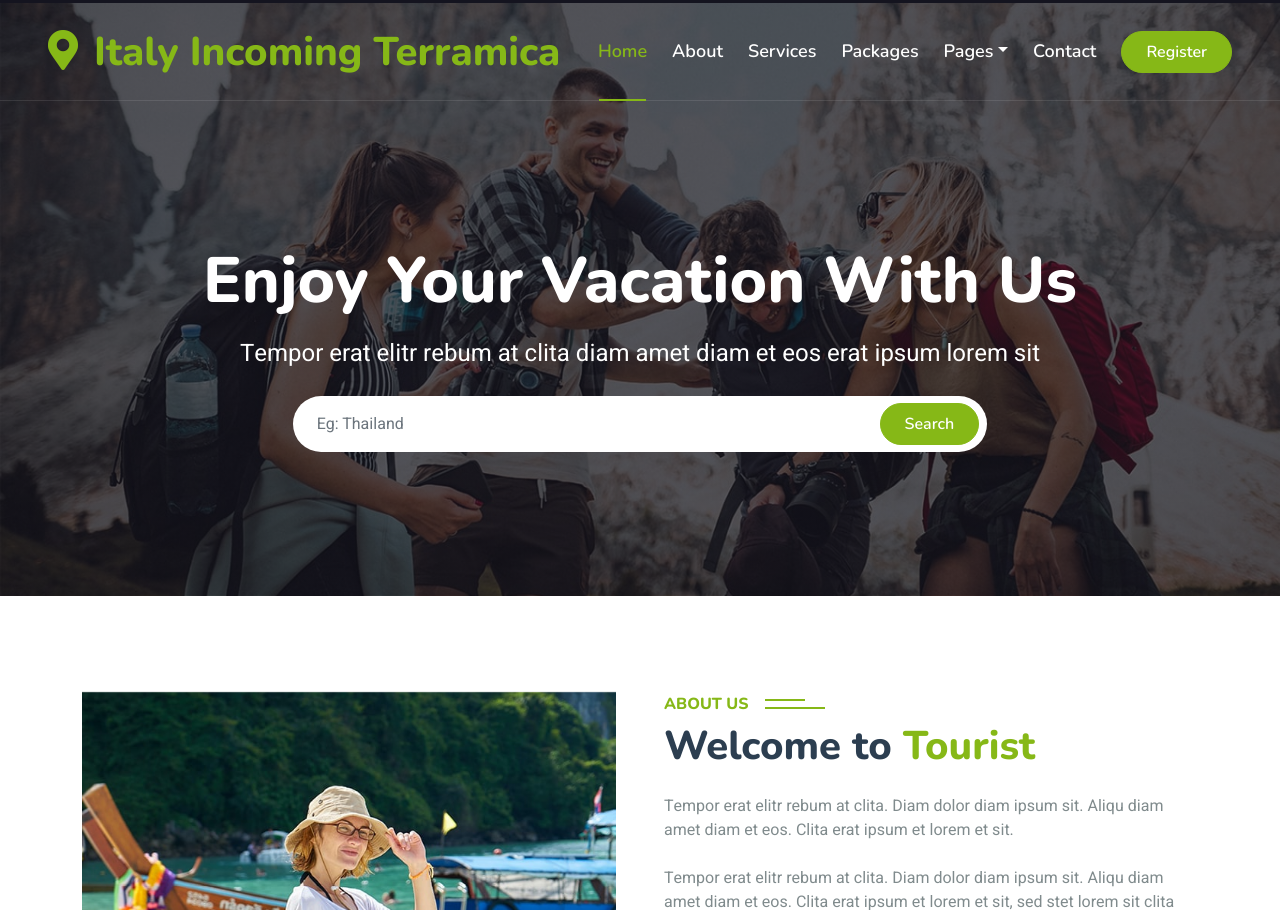
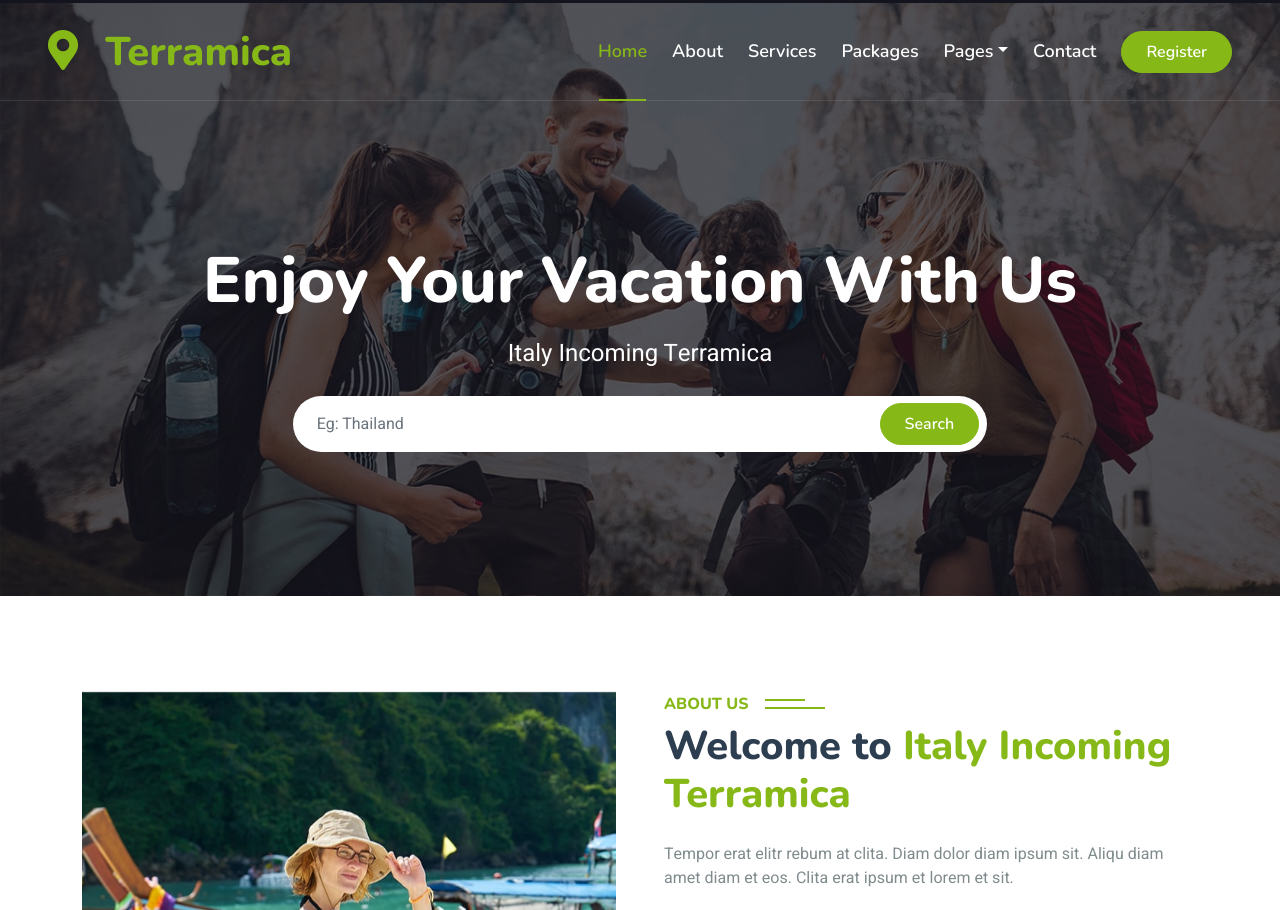
Before and after one commit to mahdibarka/italy__Incoming_Terramica, a plain HTML site: page index.html in a window 1280 px wide. Shown: the part 42-952 px from the top of the page. Drawn offline with nearby package versions, Linux system fonts and the light colour scheme.

Commit message:
Initial commit

```diff
--- a/index.html
+++ b/index.html
@@ -70,7 +70,7 @@
     <div class="container-fluid position-relative p-0">
         <nav class="navbar navbar-expand-lg navbar-light px-4 px-lg-5 py-3 py-lg-0">
             <a href="" class="navbar-brand p-0">
-                <h1 class="text-primary m-0"><i class="fa fa-map-marker-alt me-3"></i>Italy Incoming Terramica</h1>
+                <h1 class="text-primary m-0"><i class="fa fa-map-marker-alt me-3"></i> Terramica</h1>
                 <!-- <img src="img/logo.png" alt="Logo"> -->
             </a>
             <button class="navbar-toggler" type="button" data-bs-toggle="collapse" data-bs-target="#navbarCollapse">
@@ -103,7 +103,7 @@
                 <div class="row justify-content-center py-5">
                     <div class="col-lg-10 pt-lg-5 mt-lg-5 text-center">
                         <h1 class="display-3 text-white mb-3 animated slideInDown">Enjoy Your Vacation With Us</h1>
-                        <p class="fs-4 text-white mb-4 animated slideInDown">Tempor erat elitr rebum at clita diam amet diam et eos erat ipsum lorem sit</p>
+                        <p class="fs-4 text-white mb-4 animated slideInDown">Italy Incoming Terramica </p>
                         <div class="position-relative w-75 mx-auto animated slideInDown">
                             <input class="form-control border-0 rounded-pill w-100 py-3 ps-4 pe-5" type="text" placeholder="Eg: Thailand">
                             <button type="button" class="btn btn-primary rounded-pill py-2 px-4 position-absolute top-0 end-0 me-2" style="margin-top: 7px;">Search</button>
@@ -127,7 +127,7 @@
                 </div>
                 <div class="col-lg-6 wow fadeInUp" data-wow-delay="0.3s">
                     <h6 class="section-title bg-white text-start text-primary pe-3">About Us</h6>
-                    <h1 class="mb-4">Welcome to <span class="text-primary">Tourist</span></h1>
+                    <h1 class="mb-4">Welcome to <span class="text-primary">Italy Incoming Terramica </span></h1>
                     <p class="mb-4">Tempor erat elitr rebum at clita. Diam dolor diam ipsum sit. Aliqu diam amet diam et eos. Clita erat ipsum et lorem et sit.</p>
                     <p class="mb-4">Tempor erat elitr rebum at clita. Diam dolor diam ipsum sit. Aliqu diam amet diam et eos. Clita erat ipsum et lorem et sit, sed stet lorem sit clita duo justo magna dolore erat amet</p>
                     <div class="row gy-2 gx-4 mb-4">
```
Also changed, not shown: about.html (+2 -2 lines), booking.html (+1 -1 lines), contact.html (+1 -1 lines), destination.html (+1 -1 lines), package.html (+1 -1 lines), service.html (+1 -1 lines), team.html (+1 -1 lines), testimonial.html (+1 -1 lines), 1 other file.
